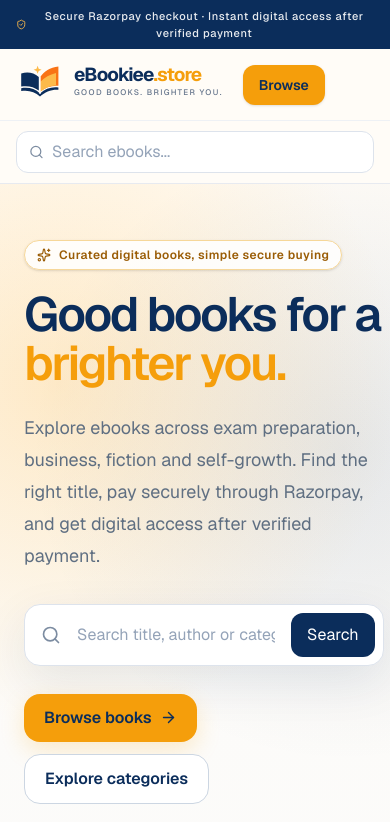
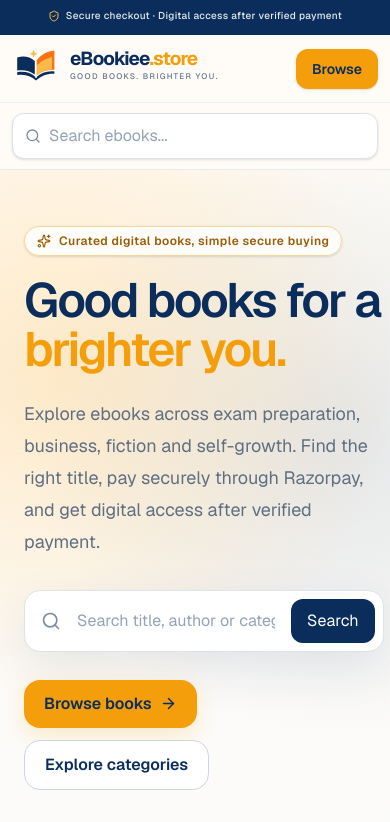
Before and after one commit to abitss/book-launch, a Next.js app: page / in a window 390 px wide. Shown: the top 822 px of the page. Built offline with nearby package versions, Linux system fonts and the light colour scheme; no server answers.

Commit message:
Optimize navigation for phone tablet and desktop

```diff
--- a/components/StoreNav.tsx
+++ b/components/StoreNav.tsx
@@ -5,13 +5,13 @@ import BrandLogo from "@/components/BrandLogo";
 export default function StoreNav() {
   return (
     <>
-      <div className="bg-[#0B2D5B] px-4 py-2 text-center text-[11px] font-medium tracking-[.06em] text-white/90 sm:text-xs">
-        <span className="inline-flex items-center gap-2"><ShieldCheck size={13} className="text-[#FDBA4A]" /> Secure Razorpay checkout · Instant digital access after verified payment</span>
+      <div className="bg-[#0B2D5B] px-3 py-2 text-center text-[10px] font-medium leading-4 tracking-[.035em] text-white/90 sm:px-4 sm:text-xs sm:tracking-[.06em]">
+        <span className="inline-flex items-center justify-center gap-1.5"><ShieldCheck size={12} className="shrink-0 text-[#FDBA4A] sm:size-[13px]" /> Secure checkout · Digital access after verified payment</span>
       </div>
 
       <header className="sticky top-0 z-50 border-b border-[#E7EAF0] bg-[#FFFCF7]/95 backdrop-blur-xl">
-        <div className="mx-auto flex max-w-7xl items-center gap-5 px-4 py-3 sm:px-6">
-          <Link href="/" className="shrink-0" aria-label="eBookiee.store home">
+        <div className="mx-auto flex max-w-7xl items-center gap-2.5 px-3 py-2.5 min-[380px]:gap-3 sm:px-6 sm:py-3">
+          <Link href="/" className="min-w-0 shrink" aria-label="eBookiee.store home">
             <BrandLogo showTagline />
           </Link>
 
@@ -24,19 +24,19 @@ export default function StoreNav() {
 
           <form action="/search" className="ml-auto hidden w-full max-w-md md:block">
             <label className="flex items-center gap-2 rounded-2xl border border-[#DDE3EC] bg-white px-4 shadow-[0_4px_20px_rgba(11,45,91,.05)] transition focus-within:border-[#9CB4D3] focus-within:ring-2 focus-within:ring-[#F59E0B]/20">
-              <Search size={18} className="text-[#7C8CA1]" />
+              <Search size={18} className="shrink-0 text-[#7C8CA1]" />
               <input name="q" className="w-full bg-transparent py-2.5 text-sm text-[#1F2937] outline-none placeholder:text-[#94A3B8]" placeholder="Search books, authors, categories..." aria-label="Search books" />
             </label>
           </form>
 
-          <Link href="/search" className="rounded-xl bg-[#F59E0B] px-4 py-2.5 text-sm font-semibold text-[#0B2D5B] shadow-sm transition hover:bg-[#FDBA4A] md:hidden">Browse</Link>
+          <Link href="/search" className="ml-auto shrink-0 rounded-xl bg-[#F59E0B] px-3 py-2 text-xs font-semibold text-[#0B2D5B] shadow-sm transition hover:bg-[#FDBA4A] min-[380px]:px-4 min-[380px]:py-2.5 min-[380px]:text-sm md:hidden">Browse</Link>
         </div>
 
-        <div className="border-t border-[#EEF1F5] px-4 py-2.5 md:hidden">
+        <div className="border-t border-[#EEF1F5] px-3 py-2.5 sm:px-4 md:hidden">
           <form action="/search" className="mx-auto max-w-7xl">
-            <label className="flex items-center gap-2 rounded-xl border border-[#DDE3EC] bg-white px-3">
-              <Search size={16} className="text-[#7C8CA1]" />
-              <input name="q" className="w-full bg-transparent py-2 text-sm outline-none placeholder:text-[#94A3B8]" placeholder="Search ebooks..." aria-label="Search ebooks" />
+            <label className="flex items-center gap-2 rounded-xl border border-[#DDE3EC] bg-white px-3 shadow-sm">
+              <Search size={16} className="shrink-0 text-[#7C8CA1]" />
+              <input name="q" className="w-full bg-transparent py-2.5 text-base text-[#1F2937] outline-none placeholder:text-[#94A3B8]" placeholder="Search ebooks..." aria-label="Search ebooks" />
             </label>
           </form>
         </div>
```
